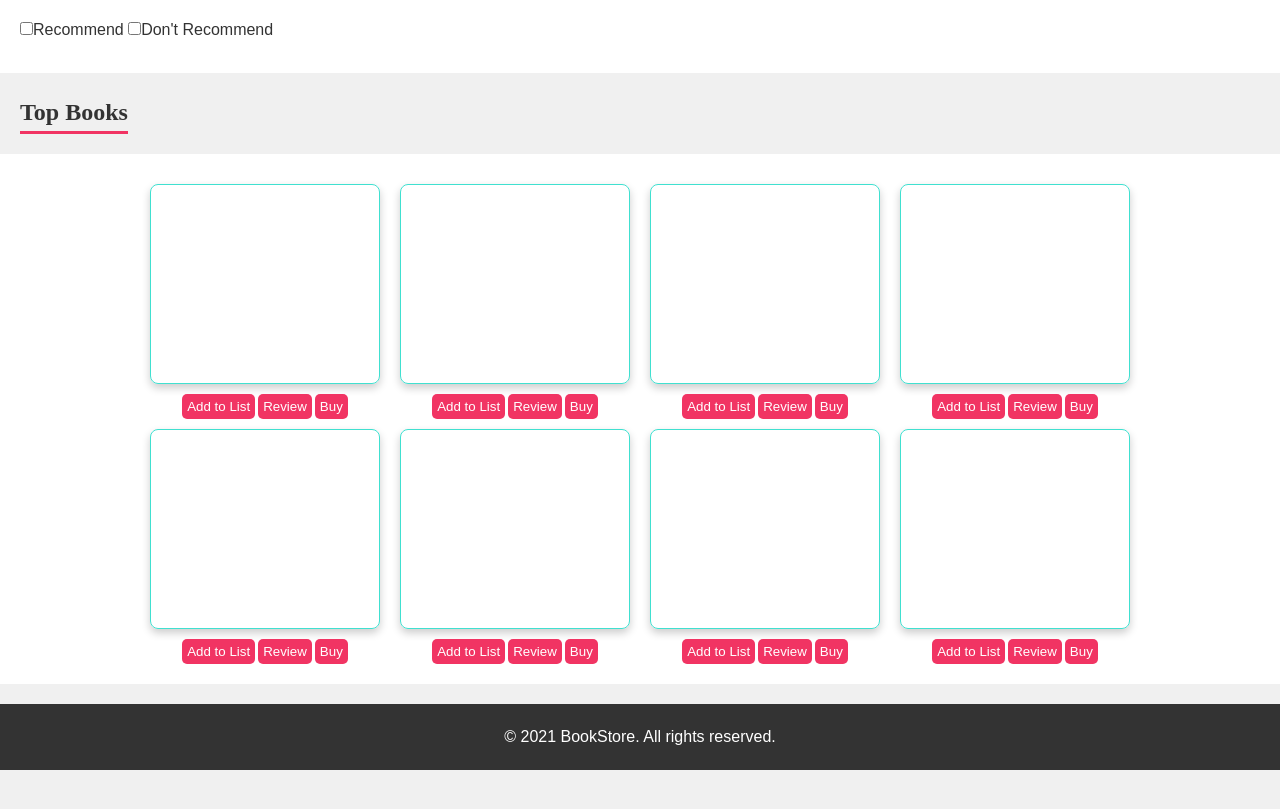
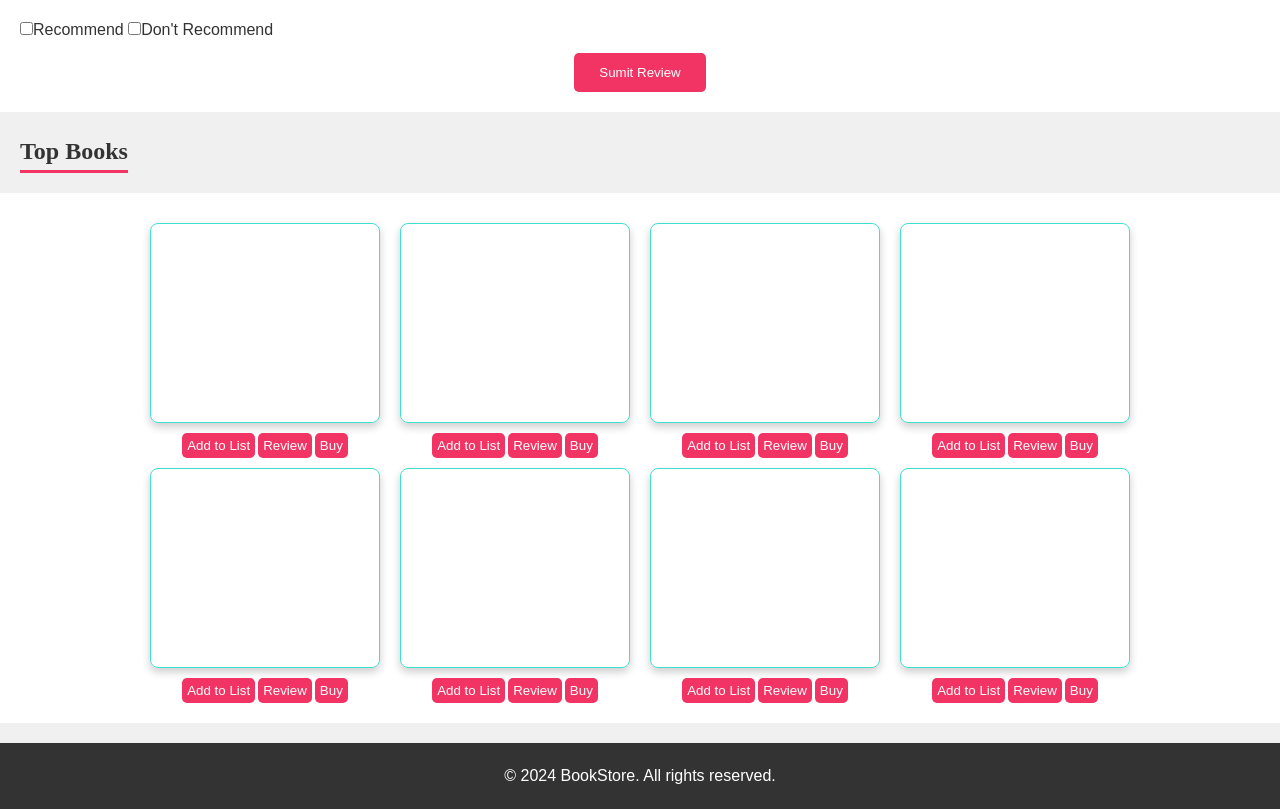
Before and after one commit to MombinyaOmboga/Labyrinth-Reader-Book-Reviewer, a plain HTML site: page index.html in a window 1280 px wide. Shown: the part 1547-2356 px from the top of the page. Before the commit the page ends 2317 px from the top, so only its background shows below. Drawn offline with nearby package versions, Linux system fonts and the light colour scheme.

Commit message:
Submit form button

```diff
--- a/index.html
+++ b/index.html
@@ -73,6 +73,9 @@
                             <input type="checkbox" name="recommend" value="yes"/>Recommend
                             <input type="checkbox" name="recommend" value="no"/>Don't Recommend
                         </label>
+                    </div>
+                    <div class="submit">
+                        <button type="Submit">Sumit Review</button>
                     </div>
                 </form>
             </div>
@@ -166,7 +169,7 @@
 
     </main>
     <footer>
-        © 2021 BookStore. All rights reserved.
+        © 2024 BookStore. All rights reserved.
     </footer>
 </body>
 </html>
--- a/styles.css
+++ b/styles.css
@@ -192,6 +192,19 @@ i span{
     margin-top: 10px;
 }
 
+.submit{
+    display: flex;
+    justify-content: center;
+}
+
+.submit button{
+    padding: 12px 25px;
+    background-color: #f13463;
+    color: #fff;
+    border: none;
+    cursor: pointer;
+    border-radius: 5px;
+}
 /* Book shelf styles */
 .book-shelf {
     display: flex;
```
